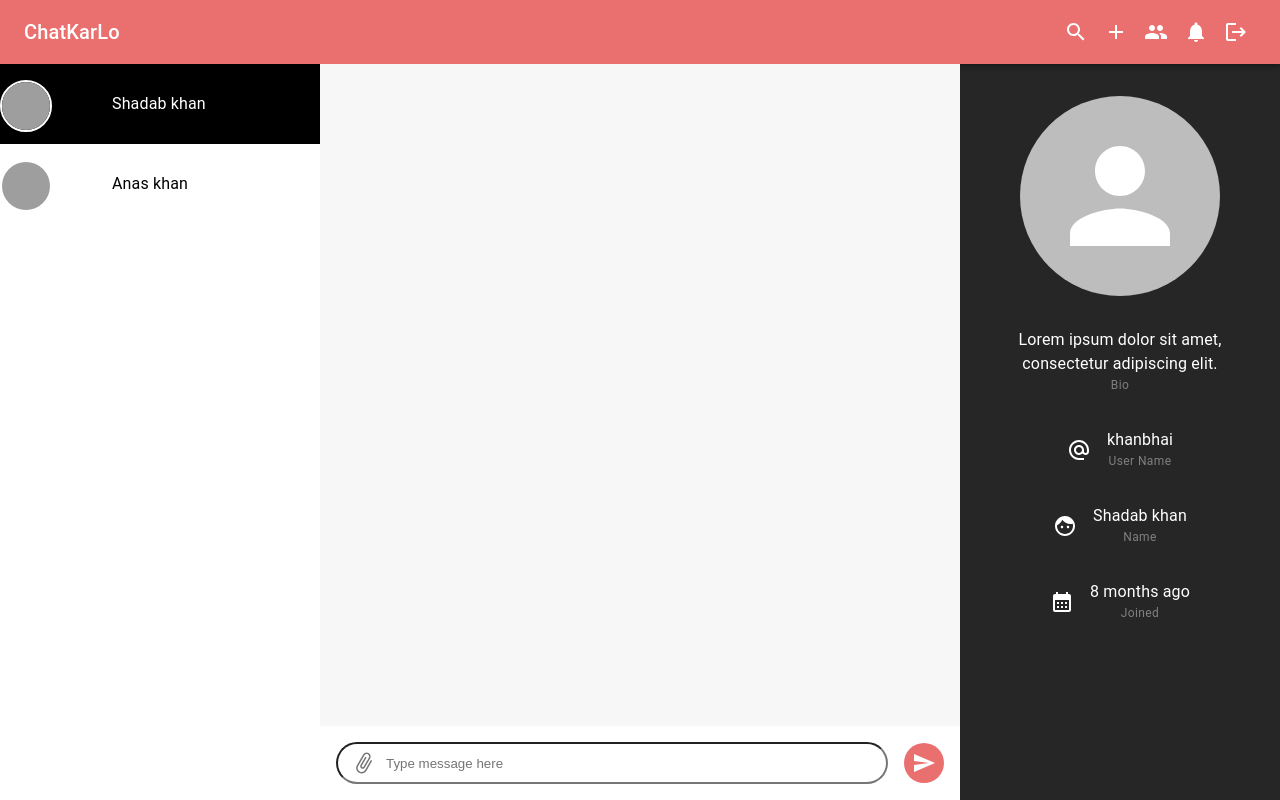
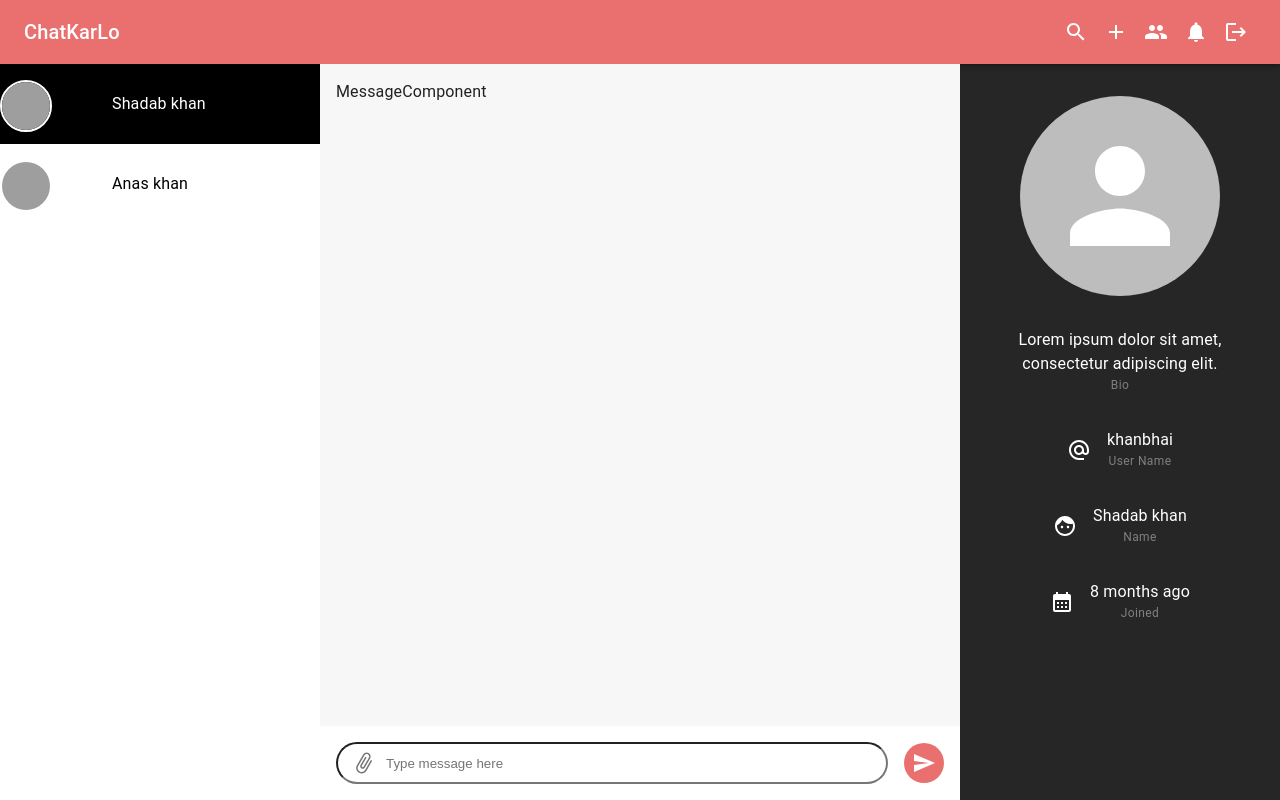
Before and after one commit to shadabBhai/chatkarlo, a React (Vite) app in the folder client/: page /chat/1 in a window 1280 px wide. Built offline with nearby package versions, Linux system fonts and the light colour scheme; grey boxes are pictures that could not be loaded.

Commit message:
working on pages

```diff
--- /dev/null
+++ b/client/src/components/dialogs/FileMenu.jsx
@@ -0,0 +1,20 @@
+import { Menu } from "@mui/material";
+import React from "react";
+
+const FileMenu = ({ anchorE1 }) => {
+  return (
+    <Menu anchorEl={anchorE1}>
+      <div
+        style={{
+          width: "10rem",
+        }}
+      >
+        Lorem ipsum dolor sit amet consectetur adipisicing elit. Quis quod
+        incidunt debitis sequi, enim quia doloremque quae adipisci at dolor
+        eaque omnis nostrum mollitia labore. Quibusdam facilis nam quis modi.
+      </div>
+    </Menu>
+  );
+};
+
+export default FileMenu;
--- /dev/null
+++ b/client/src/components/shared/MessageComponent.jsx
@@ -0,0 +1,8 @@
+import React, { memo } from "react";
+
+const MessageComponent = ({ message, user }) => {
+  const { sender, content, attachments = [], createdAt } = message;
+  return <div>MessageComponent</div>;
+};
+
+export default memo(MessageComponent);
--- a/client/src/constants/sampleData.jsx
+++ b/client/src/constants/sampleData.jsx
@@ -55,3 +55,22 @@ export const sampleNotification = [
     _id: "2",
   },
 ];
+
+export const sampleMessages = [
+  {
+    attachment: [
+      {
+        public_id: "1234567890",
+        url: "https://www.programiz.com/cpp-programming/online-compiler/assets/logos/logo.svg",
+      },
+    ],
+    content: "khan bhai kese ho",
+    _id: "dshjkhfjkshfhdfksd",
+    sender: {
+      _id: "user._id",
+      name: "Arman",
+    },
+    chat: "chatId",
+    createdAt: "2023-05-12T14:48:00.",
+  },
+];
--- a/client/src/pages/Chat.jsx
+++ b/client/src/pages/Chat.jsx
@@ -7,9 +7,18 @@ import {
   Send as SendIcon,
 } from "@mui/icons-material";
 import { InputBox } from "../components/StyledComponents";
+import FileMenu from "../components/dialogs/FileMenu";
+import { sampleMessages } from "../constants/sampleData";
+import MessageComponent from "../components/shared/MessageComponent";
+
+const user = {
+  _id: "sdasad",
+  name: "Maqbool Hasan",
+};
 
 const Chat = () => {
   const conatinerRef = useRef(null);
+
   return (
     <>
       <Stack
@@ -24,7 +33,9 @@ const Chat = () => {
           overflowY: "auto",
         }}
       >
-        {/* chat content goes here */}
+        {sampleMessages.map((i) => (
+          <MessageComponent key={i._id} message={i} user={user} />
+        ))}
       </Stack>
 
       <form
@@ -65,6 +76,7 @@ const Chat = () => {
           </IconButton>
         </Stack>
       </form>
+      <FileMenu />
     </>
   );
 };
```
